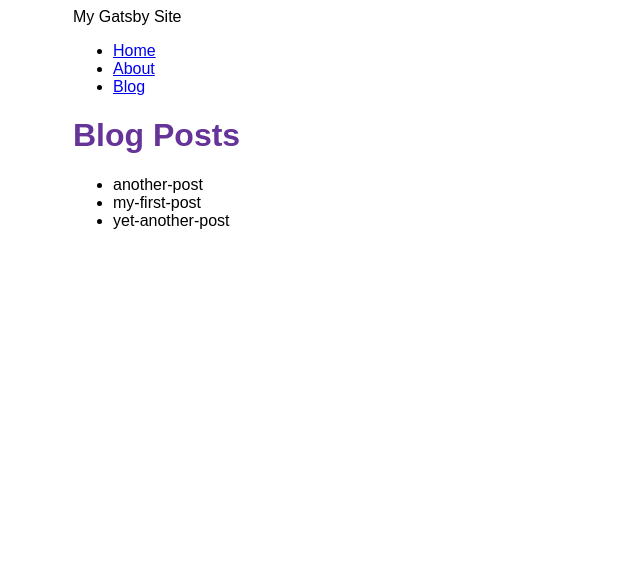
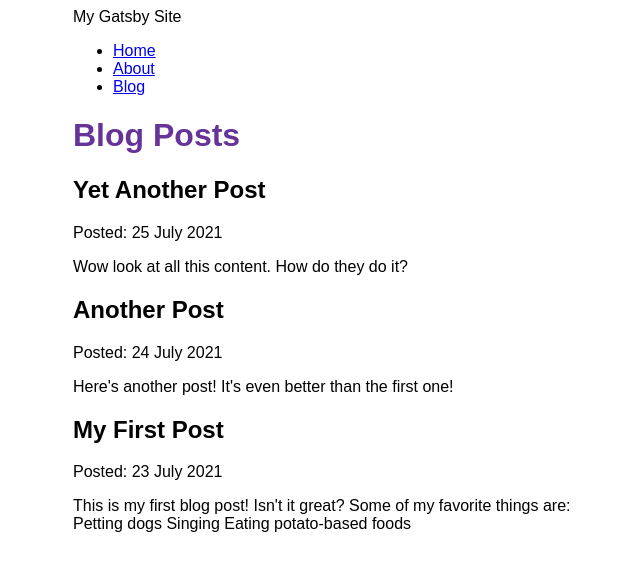
Before and after one commit to glendajunker/my-gatsby-site, a Gatsby site: page /blog in a window 1280 px wide. Shown: the whole page, without its empty margins (317-957 px from the left). Built offline with nearby package versions, Linux system fonts and the light colour scheme; Gatsby itself is replaced by a stand-in of ours.

Commit message:
Update blog page query

```diff
--- a/src/pages/blog.js
+++ b/src/pages/blog.js
@@ -6,20 +6,27 @@ import Seo from "../components/seo";
 const BlogPage = ({ data }) => {
     return (
         <Layout pageTitle="Blog Posts">
-            <ul>
-                {data.allFile.nodes.map((node) => (
-                    <li key={node.name}>{node.name}</li>
-                ))}
-            </ul>
+            {data.allMdx.nodes.map((node) => (
+                <article key={node.id}>
+                    <h2>{node.frontmatter.title}</h2>
+                    <p>Posted: {node.frontmatter.date}</p>
+                    <p>{node.excerpt}</p>
+                </article>
+            ))}
         </Layout>
     );
 };
 
 export const query = graphql`
     query {
-        allFile(filter: { sourceInstanceName: { eq: "blog" } }) {
+        allMdx(sort: { frontmatter: { date: DESC } }) {
             nodes {
-                name
+                frontmatter {
+                    date(formatString: "D MMMM YYYY")
+                    title
+                }
+                id
+                excerpt
             }
         }
     }
```
